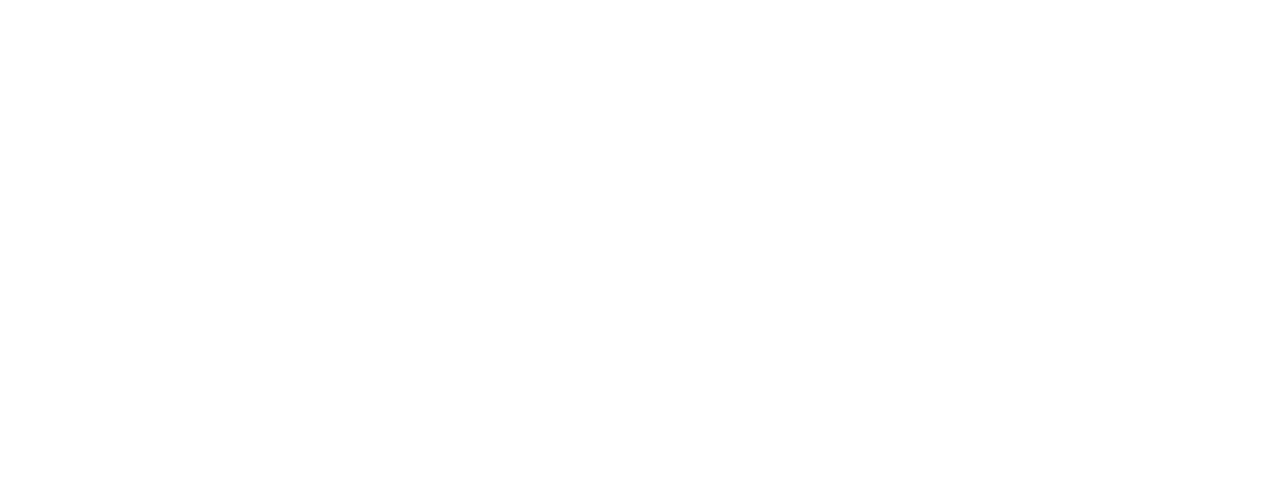
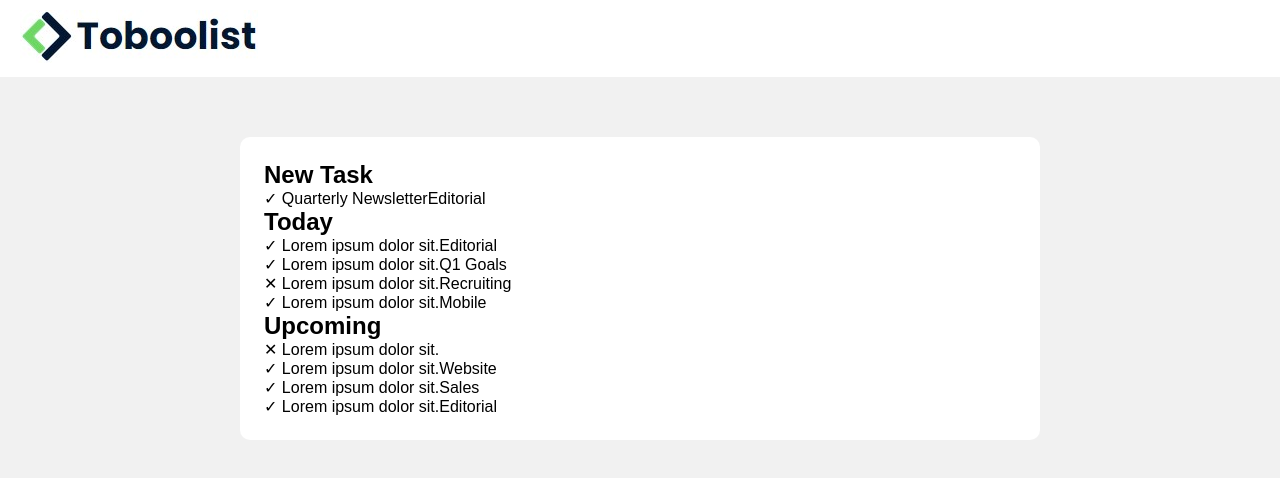
Before and after one commit to AlessandroSacchetti/html-css-toboolist, a plain HTML site: page index.html in a window 1280 px wide. Drawn offline with Linux system fonts and the light colour scheme.

Commit message:
added base layout

```diff
--- a/css/style.css
+++ b/css/style.css
@@ -4,4 +4,47 @@
     box-sizing: border-box;
     margin: 0;
     padding: 0;
+    font-family: Arial, Helvetica, sans-serif;
 }
+
+ul,
+ol,
+menu {
+    list-style: none;
+}
+
+/* body */
+
+header {
+    background-color: white;
+    padding: 10px 20px;
+}
+
+body {
+    background-color: #f1f1f1;
+}
+
+.container {
+    max-width: 800px;
+    margin: 0 auto;
+}
+
+.content {
+    padding: 60px 0;
+}
+
+.card {
+    background-color: white;
+    padding: 24px;
+    border-radius: 10px;
+}
+
+.sheet p {
+    display: inline;
+}
+
+.checkmark {}
+
+.checkmark .true {}
+
+.checkmark .false {}
--- a/index.html
+++ b/index.html
@@ -4,12 +4,53 @@
 <head>
     <meta charset="UTF-8">
     <meta name="viewport" content="width=device-width, initial-scale=1.0">
+    <link rel="stylesheet" href="./css/style.css">
     <title>ToBooList</title>
 </head>
 
 <body>
-    <header></header>
-    <main></main>
+    <header><img src="./img/Toboolist-logo.jpg" alt="Toboolist-logo"></header>
+    <main class="content">
+        <div class="container card">
+            <h2>New Task</h2>
+            <ul class="task-new">
+                <li class="sheet">
+                    <span class="checkmark true">&#10003</span>
+                    <p>Quarterly Newsletter</p><span class="editorial">Editorial</span>
+                </li>
+            </ul>
+            <h2>Today</h2>
+            <ul>
+                <li class="sheet"><span class="checkmark true">&#10003</span>
+                    <p>Lorem ipsum dolor sit.</p><span class="editorial">Editorial</span>
+                </li>
+                <li class="sheet"><span class="checkmark true">&#10003</span>
+                    <p>Lorem ipsum dolor sit.</p><span class="q1-Goals">Q1 Goals</span>
+                </li>
+                <li class="sheet"><span class="checkmark false">&#10005</span>
+                    <p>Lorem ipsum dolor sit.</p><span class="recruiting">Recruiting</span>
+                </li>
+                <li class="sheet"><span class="checkmark true">&#10003</span>
+                    <p>Lorem ipsum dolor sit.</p><span class="mobile">Mobile</span>
+                </li>
+            </ul>
+            <h2>Upcoming</h2>
+            <ul>
+                <li class="sheet"><span class="checkmark false">&#10005</span>
+                    <p>Lorem ipsum dolor sit.</p>
+                </li>
+                <li class="sheet"><span class="checkmark true">&#10003</span>
+                    <p>Lorem ipsum dolor sit.</p><span class="website">Website</span>
+                </li>
+                <li class="sheet"><span class="checkmark true">&#10003</span>
+                    <p>Lorem ipsum dolor sit.</p><span class="sales">Sales</span>
+                </li>
+                <li class="sheet"><span class="checkmark true">&#10003</span>
+                    <p>Lorem ipsum dolor sit.</p><span class="editorial">Editorial</span>
+                </li>
+            </ul>
+        </div>
+    </main>
     <footer></footer>
 </body>
 
```
